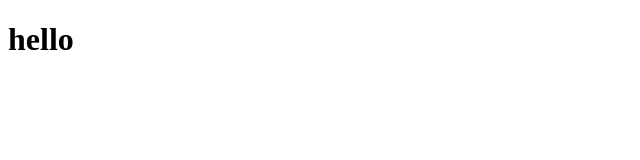
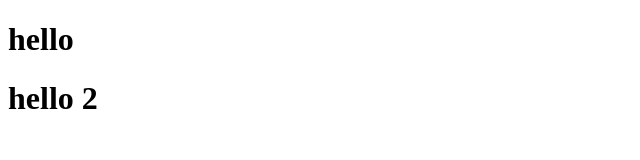
Before and after one commit to yashwasan/newingit, a plain HTML site: page index.html in a window 1280 px wide. Shown: the whole page, without its empty margins (0-640 px from the left). Drawn offline with Linux system fonts and the light colour scheme.

Commit message:
stylesheet created

```diff
--- a/index.html
+++ b/index.html
@@ -6,5 +6,6 @@
   </head>
   <body>
     <h1>hello </h1>
+    <h1>hello 2 </h1>
   </body>
 </html>
--- /dev/null
+++ b/style.css
@@ -0,0 +1,3 @@
+body{
+  color:red;
+}
```
